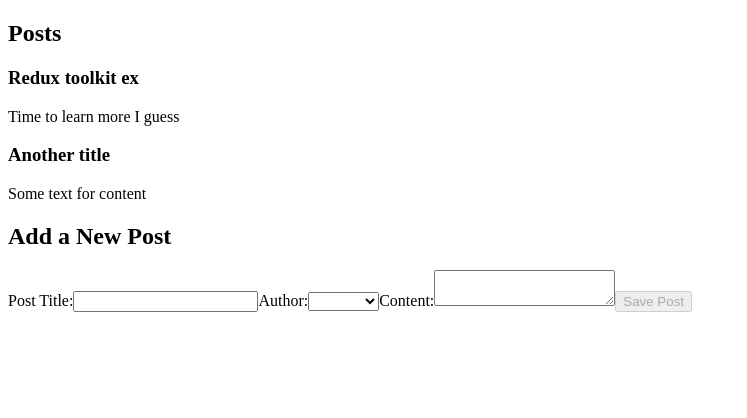
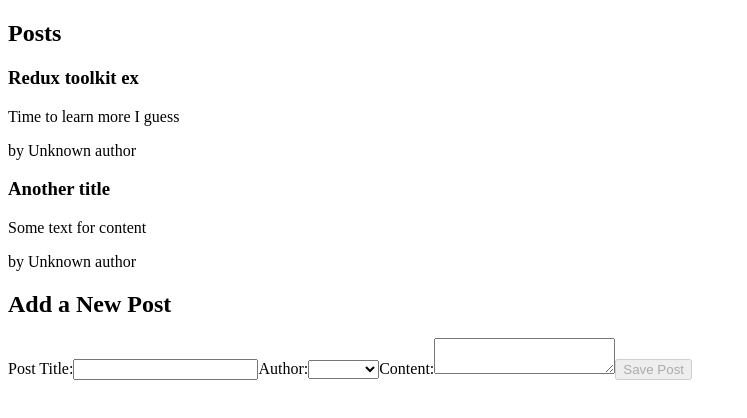
Before and after one commit to bvalch/react_redux_blog, a React (Create React App) app: page / in a window 1280 px wide. Shown: the top 418 px of the page, without its empty margins (0-747 px from the left). Built offline with nearby package versions, Linux system fonts and the light colour scheme.

Commit message:
posts credited by author

```diff
--- /dev/null
+++ b/src/features/post/PostAuthor.js
@@ -0,0 +1,9 @@
+import { useSelector } from "react-redux";
+import { selectAllUsers } from "../users/usersSlice";
+
+const PostAuthor = ({userId}) => {
+  const users = useSelector(selectAllUsers);
+  const author = users.find((user) => user.id === userId);
+  return <span> by {author ? author.name : "Unknown author"}</span>;
+};
+export default PostAuthor;
--- a/src/features/post/PostsList.js
+++ b/src/features/post/PostsList.js
@@ -1,11 +1,14 @@
 import { useSelector } from "react-redux";
 import { selectAllPosts } from "./postsSlice";
+import PostAuthor from "./PostAuthor";
+
 const PostsList = () => {
   const posts = useSelector(selectAllPosts);
   const renderedPosts = posts.map((post) => (
     <article key={post.id}>
       <h3>{post.title}</h3>
       <p>{post.content.substring(0, 100)}</p>
+      <p className="postCredit"><PostAuthor userId={post.userId}/></p>
     </article>
   ));
   return(
```
